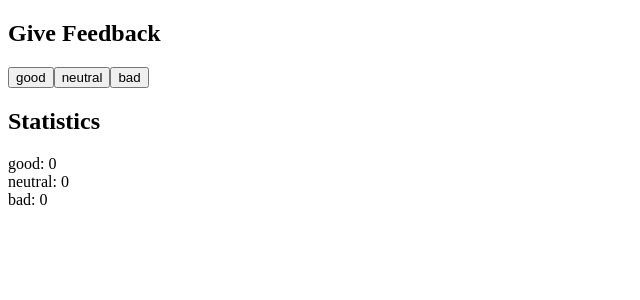
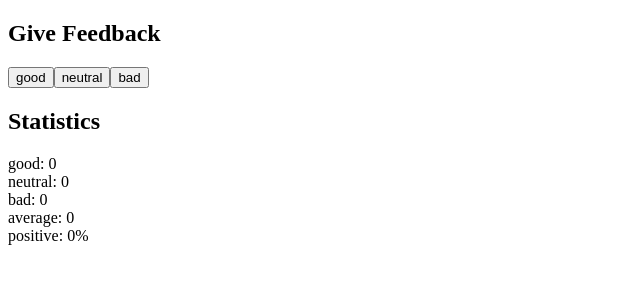
Before and after one commit to alir3zakh/FullStackOpen, a React (Create React App) app in the folder part1/: page / in a window 1280 px wide. Shown: the top 300 px of the page, without its empty margins (0-640 px from the left). Built offline with nearby package versions, Linux system fonts and the light colour scheme.

Commit message:
E1.7 & 1.8 - unicafe step2 & 3

```diff
--- a/part1/src/App.js
+++ b/part1/src/App.js
@@ -18,13 +18,17 @@ const App = () => {
         neutralHandler={setNeutralHandler}
         badHandler={setBadHandler} />
 
-      <Stats title="Statistics"
+      <Statistics title="Statistics"
         state={{ good: good, neutral: neutral, bad: bad }} />
     </div>
   )
 }
 
-const Stats = ({ title, state }) => {
+const Statistics = ({ title, state }) => {
+  const all = state.good + state.bad + state.neutral;
+  const avergae = (all == 0) ? 0 : (state.good - state.bad) / all;
+  const positive = (all == 0) ? 0 : (100 * state.good / all);
+
   return (
     <div id="stats">
       <DisplayTitle title={title} />
@@ -32,6 +36,8 @@ const Stats = ({ title, state }) => {
       <SingleStat param="neutral" val={state.neutral} />
       <SingleStat param="bad" val={state.bad} />
 
+      <SingleStat param="average" val={avergae} />
+      <SingleStat param="positive" val={positive + '%'} />
     </div>
   )
 }
```
